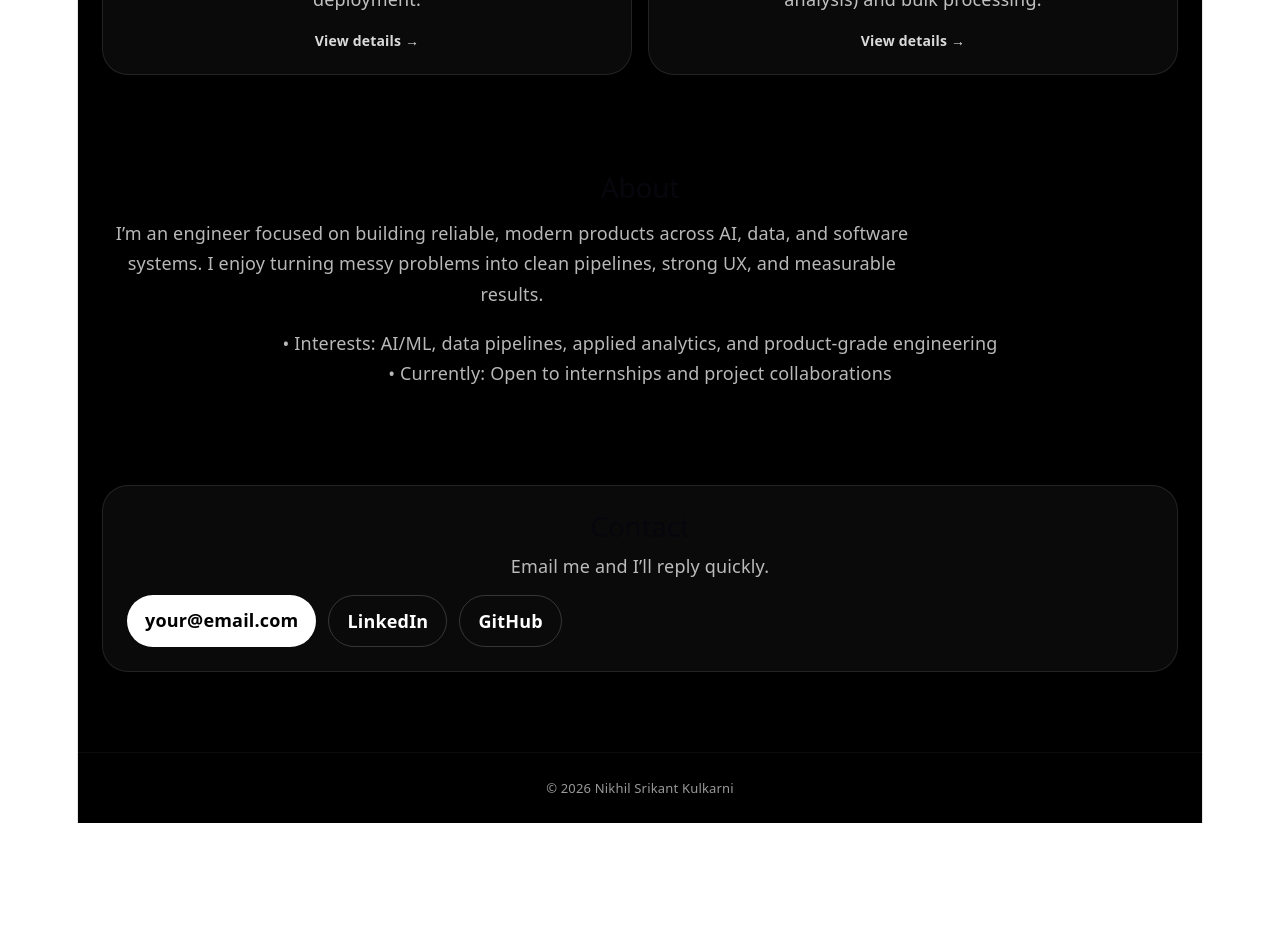
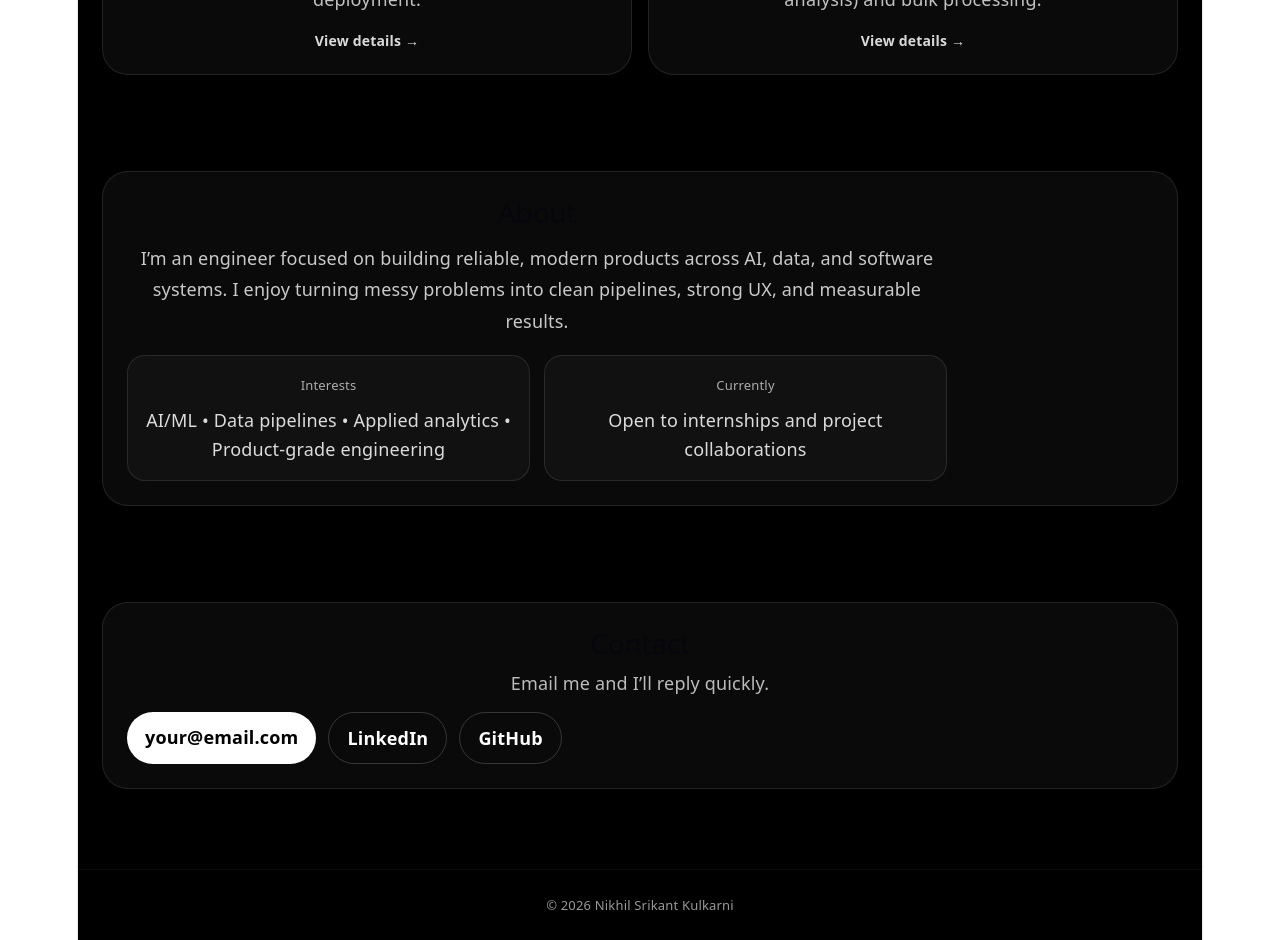
Before and after one commit to nikhilsrikant/nikhil-portfolio, a React (Vite) app: page / in a window 1280 px wide. Shown: the part 1720-2660 px from the top of the page. Before the commit the page ends 2543 px from the top, so only its background shows below. Built offline with nearby package versions, Linux system fonts and the light colour scheme.

Commit message:
Fix About alignment and improve sections

```diff
--- a/src/pages/Home.jsx
+++ b/src/pages/Home.jsx
@@ -290,17 +290,73 @@ export default function Home() {
         </section>
 
         {/* ABOUT */}
-        <section id="about" style={{ maxWidth: 1100, margin: "0 auto", padding: "48px 24px" }}>
-          <h2 style={{ fontSize: 28, margin: 0 }}>About</h2>
-          <p style={{ marginTop: 14, maxWidth: 820, opacity: 0.72, lineHeight: 1.7 }}>
-            I’m an engineer focused on building reliable, modern products across AI, data, and
-            software systems. I enjoy turning messy problems into clean pipelines, strong UX,
-            and measurable results.
-          </p>
-          <div style={{ marginTop: 18, opacity: 0.72, lineHeight: 1.7 }}>
-            <div>• Interests: AI/ML, data pipelines, applied analytics, and product-grade engineering</div>
-            <div>• Currently: Open to internships and project collaborations</div>
-          </div>
+        <section
+        id="about"
+        style={{ maxWidth: 1100, margin: "0 auto", padding: "48px 24px" }}
+        >
+        <div
+            style={{
+            border: "1px solid rgba(255,255,255,.10)",
+            background: "rgba(255,255,255,.04)",
+            borderRadius: 26,
+            padding: 24,
+            }}
+        >
+            <div style={{ maxWidth: 820 }}>
+            <h2
+                style={{
+                fontSize: 28,
+                margin: 0,
+                letterSpacing: "-.2px",
+                }}
+            >
+                About
+            </h2>
+
+            <p style={{ marginTop: 14, opacity: 0.78, lineHeight: 1.75 }}>
+                I’m an engineer focused on building reliable, modern products across AI, data,
+                and software systems. I enjoy turning messy problems into clean pipelines,
+                strong UX, and measurable results.
+            </p>
+
+            <div
+                style={{
+                display: "grid",
+                gridTemplateColumns: "repeat(auto-fit, minmax(240px, 1fr))",
+                gap: 14,
+                marginTop: 18,
+                }}
+            >
+                <div
+                style={{
+                    border: "1px solid rgba(255,255,255,.10)",
+                    background: "rgba(255,255,255,.03)",
+                    borderRadius: 18,
+                    padding: 16,
+                }}
+                >
+                <div style={{ fontSize: 13, opacity: 0.65 }}>Interests</div>
+                <div style={{ marginTop: 8, opacity: 0.85, lineHeight: 1.6 }}>
+                    AI/ML • Data pipelines • Applied analytics • Product-grade engineering
+                </div>
+                </div>
+
+                <div
+                style={{
+                    border: "1px solid rgba(255,255,255,.10)",
+                    background: "rgba(255,255,255,.03)",
+                    borderRadius: 18,
+                    padding: 16,
+                }}
+                >
+                <div style={{ fontSize: 13, opacity: 0.65 }}>Currently</div>
+                <div style={{ marginTop: 8, opacity: 0.85, lineHeight: 1.6 }}>
+                    Open to internships and project collaborations
+                </div>
+                </div>
+            </div>
+            </div>
+        </div>
         </section>
 
         {/* CONTACT */}
```
